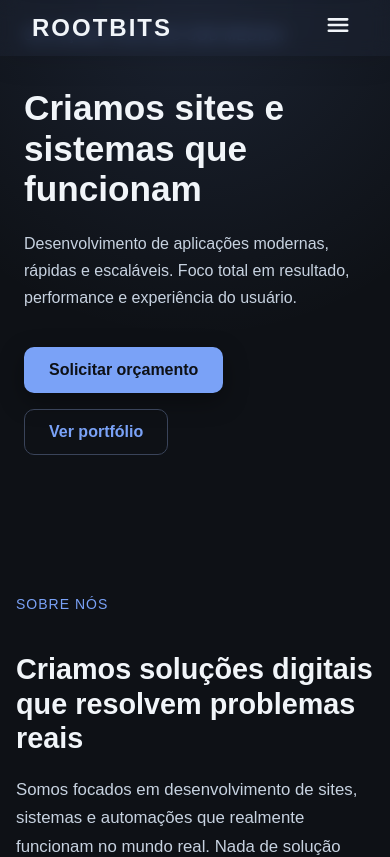
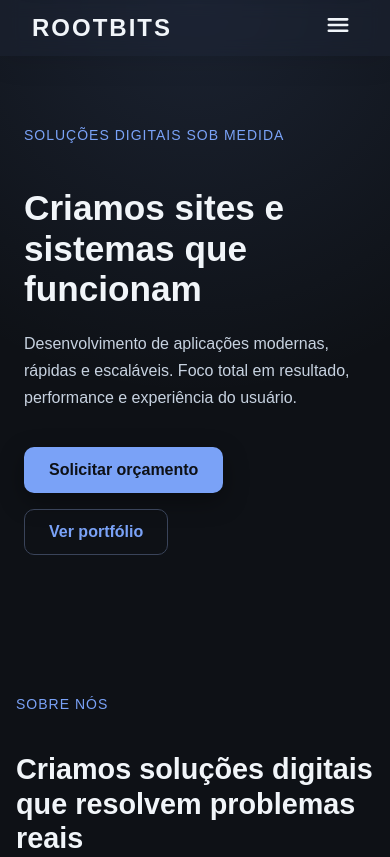
Before and after one commit to GabrielTechd/rootbits, a React (Vite) app: page / in a window 390 px wide. Shown: the top 857 px of the page. Built offline with nearby package versions, Linux system fonts and the light colour scheme.

Commit message:
ajustando a margim do todo o conteudo do hero nas versoes mobile

```diff
--- a/src/components/hero/style.css
+++ b/src/components/hero/style.css
@@ -94,7 +94,7 @@
     background: radial-gradient(circle at top, transparent 0%);
   }
   .hero__container {
-    padding: 0 0 50px;
+    padding: 100px 0 50px;
   }
 
   .hero__content {
```
